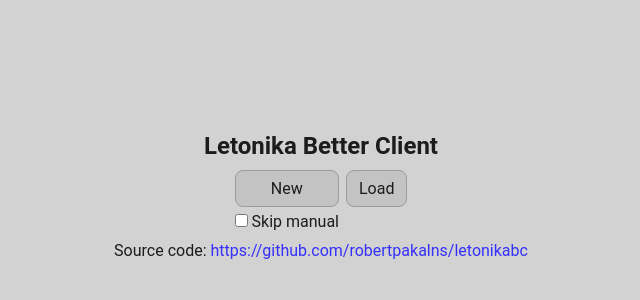
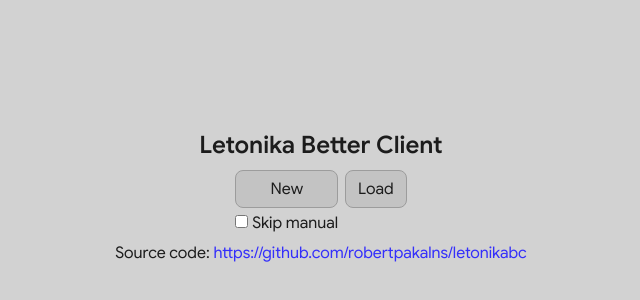
Before and after one commit to robertpakalns/letonikabc, a Svelte app: page / in a window 1280 px wide. Shown: the part 204-504 px from the top of the page, without its empty margins (319-959 px from the left). Built offline with nearby package versions, Linux system fonts and the light colour scheme.

Commit message:
new default font

```diff
--- a/src/style.css
+++ b/src/style.css
@@ -1,8 +1,24 @@
 * {
     margin: 0;
     padding: 0;
-    font-family: Roboto, sans-serif;
+    font-family: "Google Sans", sans-serif;
     color: var(--text);
+}
+
+@font-face {
+    font-family: "Google Sans";
+    src: url("./assets/fonts/GoogleSans-Regular.woff2") format("woff2");
+    font-weight: 400;
+    font-style: normal;
+    font-display: swap;
+}
+
+@font-face {
+    font-family: "Google Sans";
+    src: url("./assets/fonts/GoogleSans-Semibold.woff2") format("woff2");
+    font-weight: 600;
+    font-style: normal;
+    font-display: swap;
 }
 
 /* Light mode */
```
Also changed, not shown: src/assets/fonts/GoogleSans-Regular.woff2 (added), src/assets/fonts/GoogleSans-SemiBold.woff2 (added), src/assets/fonts/OFL.txt (added).
